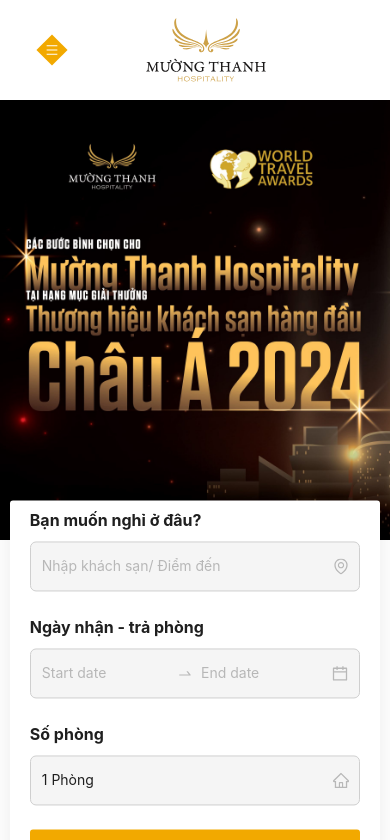
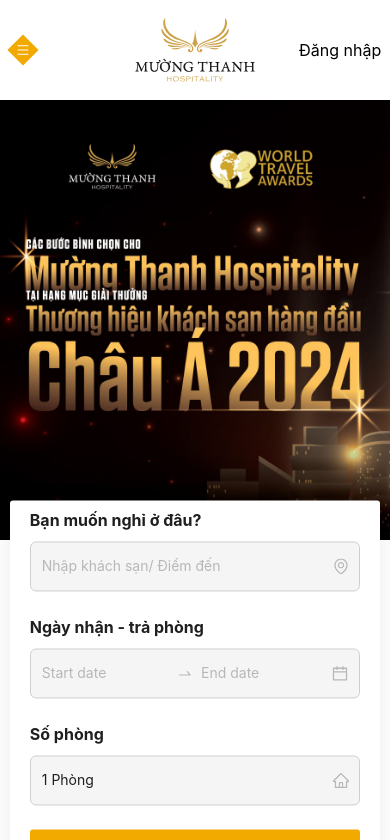
Before and after one commit to Tanh1909/Booking-hotel, a React (Create React App) app: page / in a window 390 px wide. Shown: the top 840 px of the page. Built offline with nearby package versions, Linux system fonts and the light colour scheme.

Commit message:
Fix Footer modal. Center Logo and show Login when responsive

```diff
--- a/src/components/Footer/index.js
+++ b/src/components/Footer/index.js
@@ -2,7 +2,7 @@
 import $ from "jquery";
 import 'bootstrap';
 import {
-  ArrowRightOutlined,
+  // ArrowRightOutlined,
   FacebookFilled,
   InstagramOutlined,
   PhoneOutlined,
@@ -80,7 +80,7 @@
     $(".footerBtn").click(function (event) {
       event.preventDefault();
       if (checkEmailInput()) {
-        $('#thankYouModal').modal('show');
+        window.$('#thankYouModal').modal('show');
       }
     });
 
@@ -216,13 +216,13 @@
               />
             </div>
             <div className="footerSession3Item col-lg-4 d-flex justify-content-end align-items-center">
-              <span className="pe-3" style={{ fontSize: 24 }}>
+              <span className="footerSession3Link pe-3" style={{ fontSize: 24 }}>
                 <FacebookFilled></FacebookFilled>
               </span>
-              <span className="pe-3" style={{ fontSize: 24 }}>
+              <span className="footerSession3Link pe-3" style={{ fontSize: 24 }}>
                 <InstagramOutlined></InstagramOutlined>
               </span>
-              <span style={{ fontSize: 24 }}>
+              <span className="footerSession3Link" style={{ fontSize: 24 }}>
                 <YoutubeFilled></YoutubeFilled>
               </span>
             </div>
--- a/src/components/Footer/style.scss
+++ b/src/components/Footer/style.scss
@@ -11,6 +11,10 @@
     font-size: 14px;
     width: fit-content;
     max-width: 300px;
+    font-weight: 500;
+  }
+  .footerSession3Link {
+    cursor: pointer;
   }
 }
 
--- a/src/components/Header/style.scss
+++ b/src/components/Header/style.scss
@@ -28,7 +28,7 @@
     .logo {
       transition: 0.3s ease-in-out;
       height: 80px;
-      margin-left: -50px;
+      margin-left: -15px;
     }
   }
   .right {
@@ -72,13 +72,18 @@
       }
     }
     .left,
-    .right {
+    .right .menu,
+    .right .select {
       display: none;
+    }
+    .right .login {
+      display: flex;
+      margin-right: -50px;
     }
     .middle {
       width: 120px;
       .logo {
-        margin-left: 0;
+        margin-left: 80%;
         width: 120px;
         height: 50px;
       }
@@ -88,3 +93,19 @@
     flex-direction: column;
   }
 }
+@media screen and (max-width: 768px) {
+  .Header {
+    .responsive {
+      margin-left: -15px;
+    }
+    .right .login {
+      display: flex;
+      margin-right: -50px;
+    }
+    .middle {
+      .logo {
+        margin-left: 40%;
+      }
+    }
+  }
+}
--- a/src/pages/Booking/style.scss
+++ b/src/pages/Booking/style.scss
@@ -131,9 +131,9 @@
 }
 @media screen and (max-width: 992px) {
   .Booking {
-    .search {
+    // .search {
 
-    }
+    // }
     .main {
       .items {
         .item {
```
